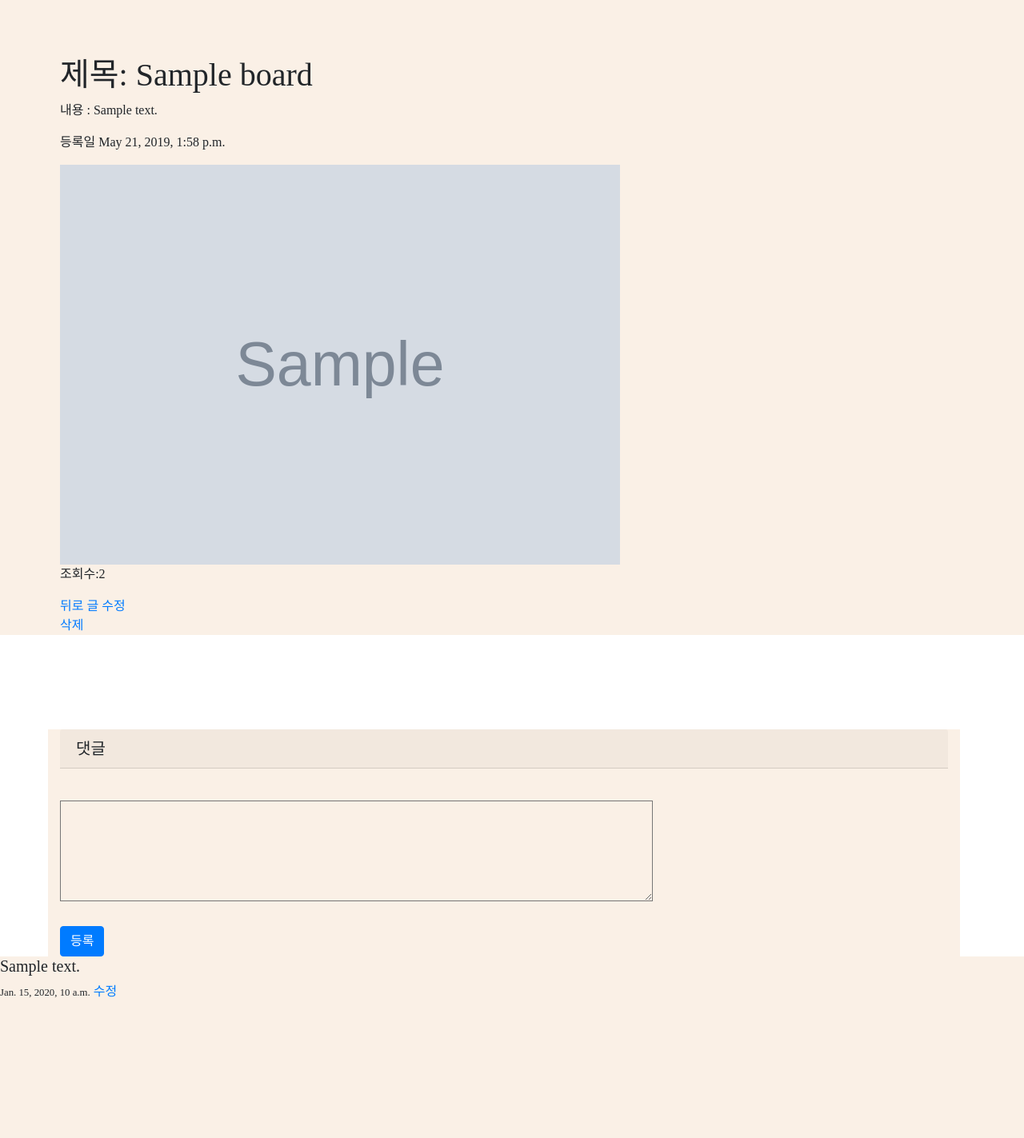
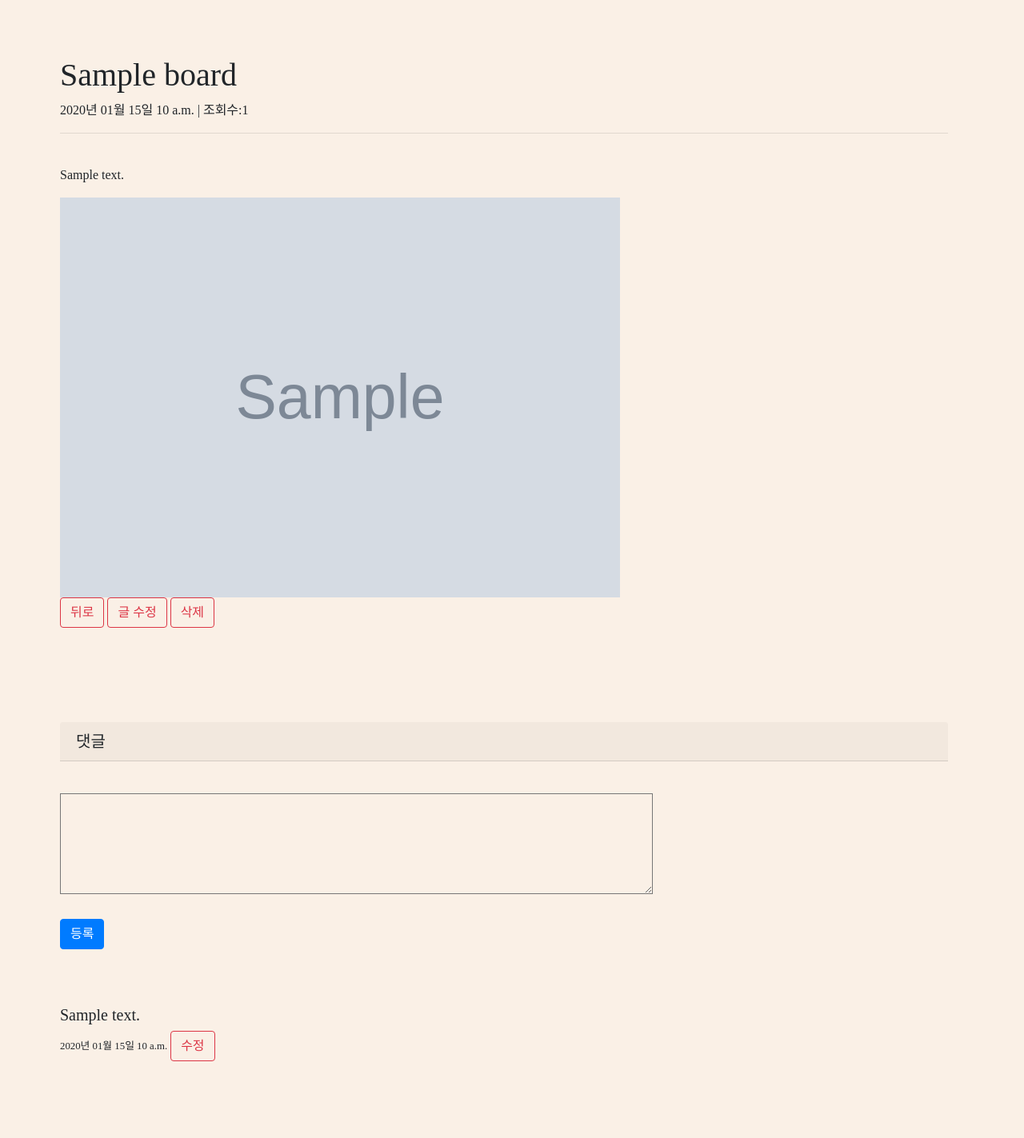
Before and after one commit to ttaerrim/Duksung_7th, a Django app: page /question/1/ in a window 1280 px wide. Shown: the whole page at 80% size. Before the commit the page ends 1248 px from the top, so only its background shows below. Run offline with Django 3.2, Linux system fonts and the light colour scheme; tables that the repository leaves empty hold one stand-in row (values such as "Sample post"); grey boxes marked "Sample" are stand-in pictures; some libraries are stand-ins or nearby versions; some web fonts are replaced.

Commit message:
detail.html css 수정

```diff
--- a/question/templates/detail.html
+++ b/question/templates/detail.html
@@ -1,20 +1,3 @@
-<!--<div class="container">
-    <a href="{% url 'show' %}">뒤로</a>
-    <a href="{% url 'edit' pk=board.pk %}"> 글 수정</a>
-    <h1>제목: {{board.title}}</h1>
-    <p> 내용 : {{board.body}}</p>
-    <p> 등록일 {{board.update_date}}</p>
-    {% if board.photo %}
-    <img src="{{ board.photo.url }}" alt="">
-    {% endif %}
-    {{ board.update_counter }}
-
-
-
-
-    <a href="{% url 'delete' pk=board.pk %}">삭제</a>
-</div>-->
-
 
 <!DOCTYPE html>
 <html lang="en">
@@ -35,8 +18,12 @@
   <style>
       @font-face { font-family: 'Atomy-Bold'; src: url('https://cdn.jsdelivr.net/gh/projectnoonnu/noonfonts_four@1.0/Atomy-Bold.woff') format('woff'); font-weight: normal; font-style: normal; }
       * {font-family: 'Atomy-Bold';}
-      * {background-color:linen}
+      * {background-color:linen;}
+      body{
+        background-color:linen;
+      }
       .container {margin-top: 70px;margin-right:80px}
+
   </style>
 </head>
 
@@ -46,17 +33,20 @@
 <form method = 'POST'> {% csrf_token %}
             <div class="container">
 
-                <h1>제목: {{board.title}}</h1>
-                <p> 내용 : {{board.body}}</p>
-                <p> 등록일 {{board.update_date}}</p>
+                <h1>{{board.title}}</h1>
+
+                <p>{{board.update_date|date:"Y년 m월 d일 P"}} |  조회수:{{ board.hits }}</p>
+                <hr>
+                <br>
+                <p> {{board.body}}</p>
                 {% if board.photo %}
                 <img src="{{ board.photo.url }}" alt="" width="700px" height="500px">
                 {% endif %}
-                <p> 조회수:{{ board.hits }}</p>
-                <a href="{% url 'show' %}">뒤로</a>
-                <a href="{% url 'edit' pk=board.pk %}"> 글 수정</a>
+
                 <br>
-                <a href="{% url 'delete' pk=board.pk %}">삭제</a>
+                <span id="qBtn"><button type="button" class="btn btn-outline-danger" onclick="location.href='{% url 'show' %}'">뒤로</button>
+                    <button type="button" class="btn btn-outline-danger" onclick="location.href='{% url 'edit' pk=board.pk %}'">글 수정</button>
+                    <button type="button" class="btn btn-outline-danger" onclick="location.href='{% url 'delete' pk=board.pk %}'">삭제</button>
             </div>
 
 </form>
@@ -89,11 +79,19 @@
 
 <!--댓글 목록을 출력할 영역-->
 {% for comment in board.comments.all %}
+<div class="container">
 <div class="comment_body">
         <h5>{{comment.content}}</h5>
-        <small>{{comment.created_at}}</small>
-        <a href="{% url 'comment_edit' board.pk comment.pk %}">수정</a>
+        <small>{{comment.created_at|date:"Y년 m월 d일 P"}}</small>
+
+        <button type="button" class="btn btn-outline-danger" onclick="location.href='{% url 'comment_edit' board.pk comment.pk %}'">수정</button>
 
 
 </div>
+</div>
+
 {% endfor %}
+<br>
+<br>
+<br>
+<br>
```
Also changed, not shown: question/templates/show.html (+16 -9 lines), question/migrations/0001_initial.py.
